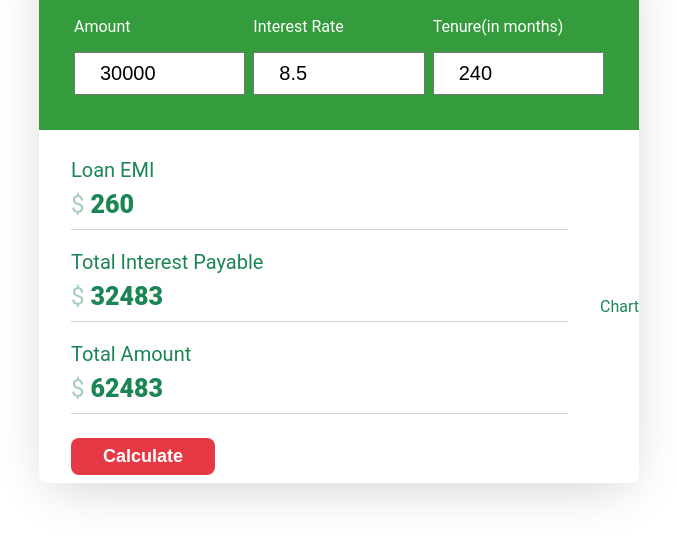
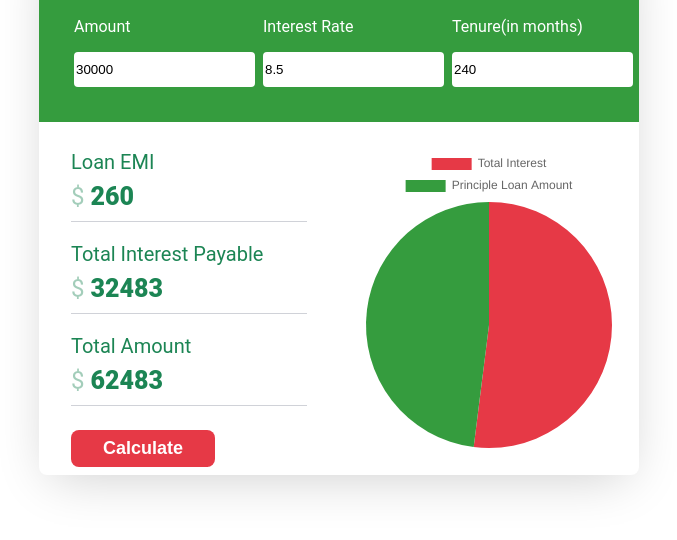
Before and after one commit to Shahadat308/Bank_emi-cal, a plain HTML site: page index.html in a window 1280 px wide. Shown: the part 90-630 px from the top of the page, without its empty margins (301-978 px from the left). Drawn offline with nearby package versions, Linux system fonts and the light colour scheme.

Commit message:
2nd commit deafult value apply

```diff
--- a/Style.css
+++ b/Style.css
@@ -32,9 +32,10 @@
 
 }
 .loan-calculator form input{
-    font-size: 20px;
-    padding: 8px 24px;
-    width: 100%;
+    border-radius: 4px;
+    border: none;
+    height: 35px;
+    outline: none;
 }
 .loan-calculator .result{
     display: flex;
@@ -74,6 +75,9 @@
     cursor: pointer;
     margin-top: 24px;
 }
+.loan-calculator .right{
+   width: 50%;
+}
 
 @media (max-width: 650px){
     .loan-calculator{
--- a/index.html
+++ b/index.html
@@ -49,9 +49,11 @@
          </div>
          <button class="calculate-btn">Calculate</button>
         </div>
-        <div class="right">Chart</div>
+        <div class="right"><canvas id="myChart" width="400" height="400"></canvas>
+        </div>
       </div>
     </div>
+    <script src="https://cdn.jsdelivr.net/npm/chart.js@3.9.1/dist/chart.min.js"></script>
 
     <script src="./main.js"></script>
 </body>
--- a/main.js
+++ b/main.js
@@ -15,7 +15,54 @@ let loanTenure = parseFloat(loanTenureInput.value);
 
 let interest = interestRate / 12 / 100;
 
+let myChart;
+
+const checkValues = () =>{
+    let loanAmountValue = loanAmountInput.value;
+    let interestRateValue = interestRateInput.value;
+    let loanTenureValue = loanTenureInput.value;
+
+    let regexNumber = /^[0-9]+$/;
+
+    if(!loanAmountValue.match(regexNumber)){
+        loanAmountInput.value = "10000";
+    }
+    if(!loanTenureValue.match(regexNumber)){
+        loanTenureInput.value = "12";
+    }
+
+    let regexDecimalNumber = /^(\d*\.)?\d+$/;
+    if(!interestRateValue.match(regexDecimalNumber)){
+        interestRateInput.value = "6.5";
+    }
+};
+
+const displayChart = (totalInterestPayableValue) =>{
+const ctx = document.getElementById('myChart').getContext('2d');
+myChart = new Chart(ctx, {
+    type: 'pie',
+    data: {
+        labels: ['Total Interest', 'Principle Loan Amount'],
+        datasets: [
+            {
+            data: [totalInterestPayableValue, loanAmount],
+            backgroundColor: ["#e63946", "hsl(125, 49%, 41%)"],
+            borderWidth: 0,
+            },
+        ],
+},
+});
+};
+
+const updateChart = (totalInterestPayableValue) => {
+    myChart.data.datasets[0].data[0] = totalInterestPayableValue;
+    myChart.data.datasets[0].data[1] = loanAmount;
+    myChart.update();
+}
+
 const calculateEMI = () =>{
+    checkValues();
+    refreshInputValues();
     console.log(loanAmount, interestRate, loanTenure);
     let emi = loanAmount * interest * (Math.pow(1 + interest, loanTenure) / (Math.pow(1 + interest, loanTenure) - 1));
 
@@ -31,6 +78,11 @@ const updateData = (emi) => {
     let totalInterestPayable = Math.round(totalAmount - loanAmount);
     totalInterestValue.innerHTML = totalInterestPayable;
 
+    if(myChart){
+        updateChart(totalInterestPayable);
+    } else {
+        displayChart(totalInterestPayable);
+    }
 };
 const refreshInputValues = () => {
     loanAmount = parseFloat(loanAmountInput.value);
@@ -40,7 +92,7 @@ const refreshInputValues = () => {
 };
 
 const init = () => {
-    refreshInputValues();
+
     let emi = calculateEMI();
     updateData(emi);
 };
```
